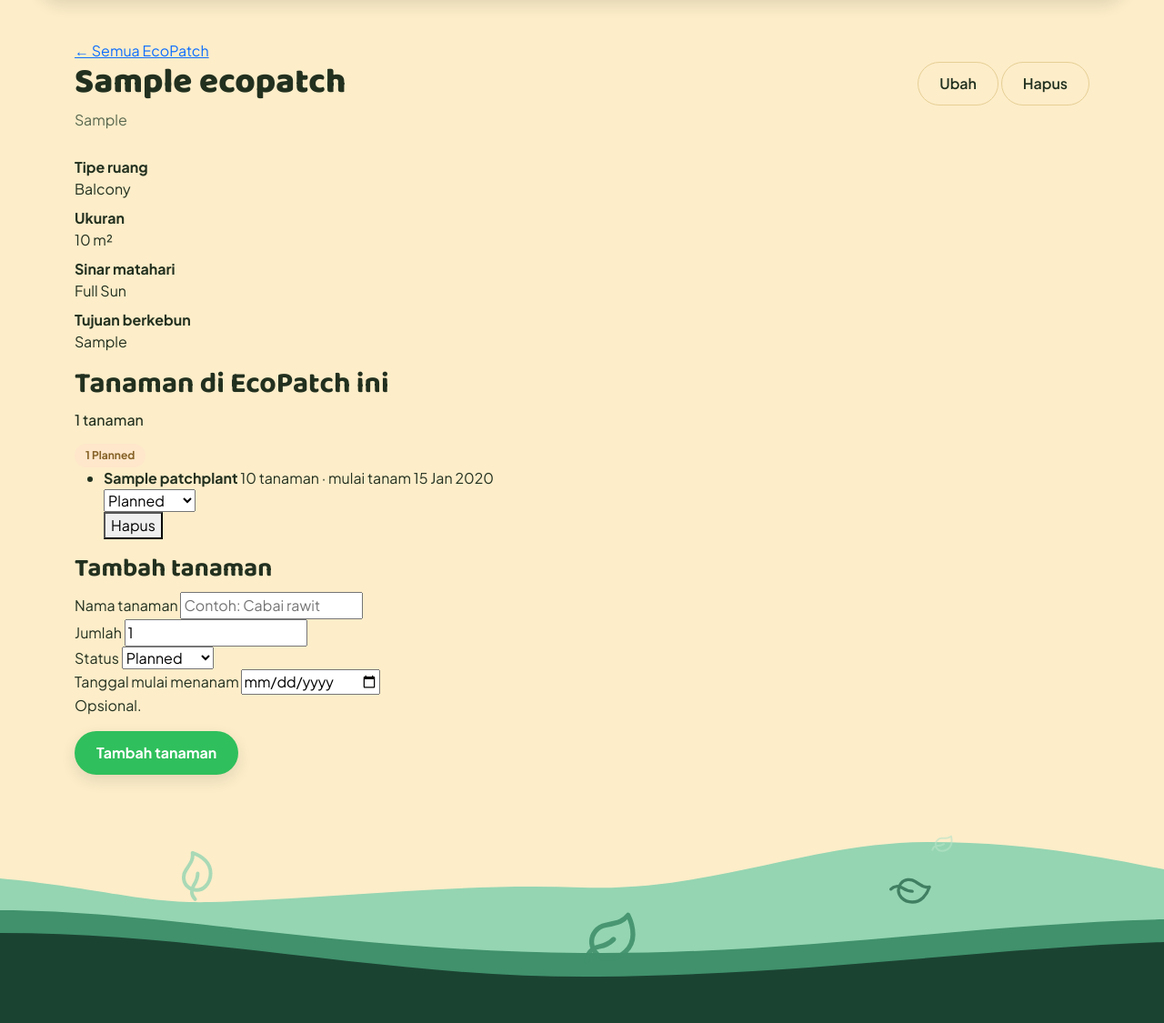
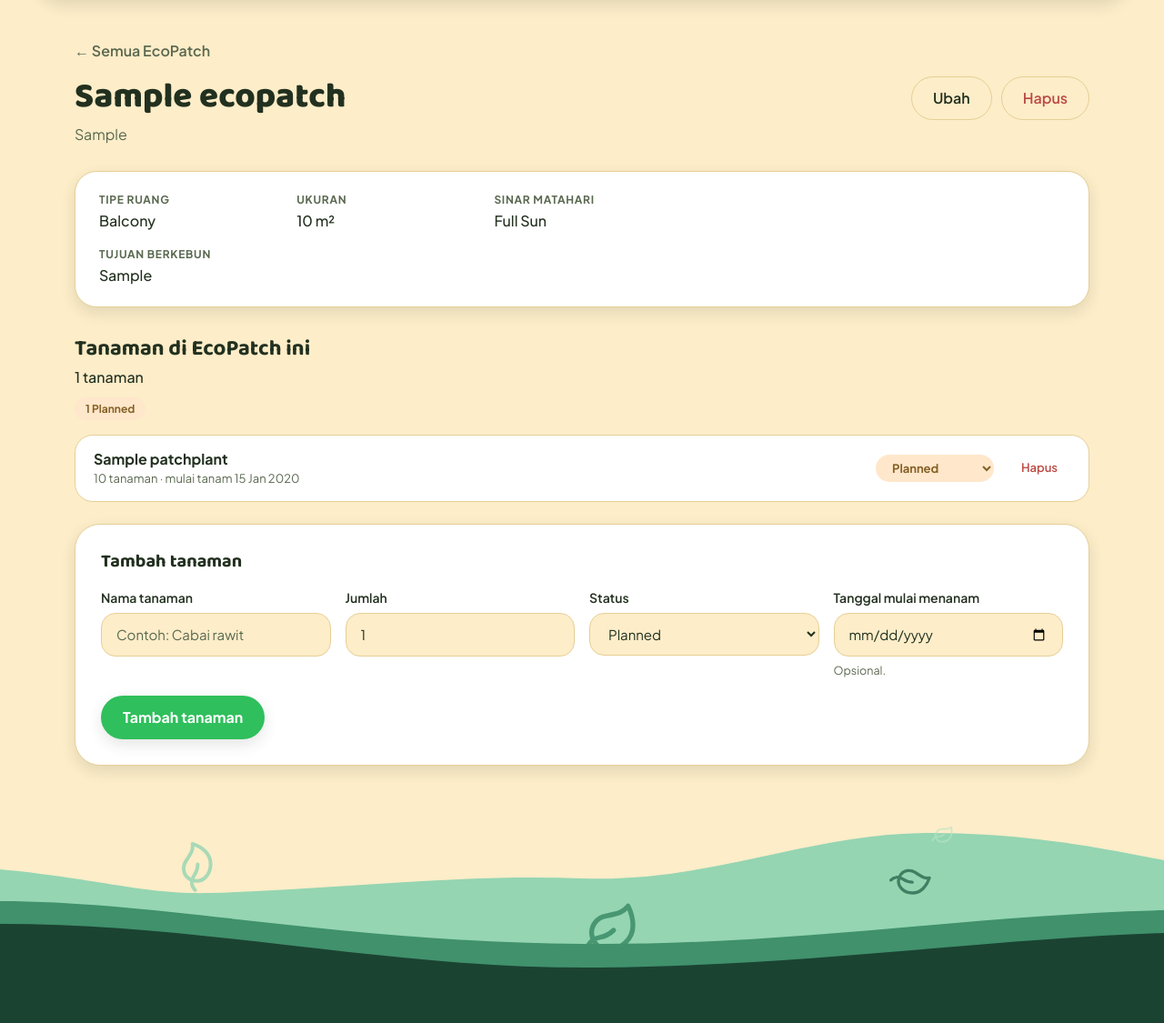
Before and after one commit to pbpa02-ecopatch/ecopatch-web, a Django app: page /my-ecopatch/1/ in a window 1280 px wide. Shown: the part 80-1205 px from the top of the page at 91% size. Run offline with Django 5.2, Linux system fonts and the light colour scheme; a user stored in the database is signed in; tables that the repository leaves empty hold one stand-in row (values such as "Sample post"); some libraries are stand-ins or nearby versions.

Commit message:
style(my-ecopatch): style EcoPatch forms, detail page, and plant list

```diff
--- a/static/css/custom.css
+++ b/static/css/custom.css
@@ -1714,3 +1714,280 @@ h1, h2, h3, .navbar-brand {
         padding: 16px;
     }
 }
+
+/* my-ecopatch */
+.patch-card {
+    position: relative;
+}
+
+.patch-card-link {
+    color: inherit;
+    text-decoration: none;
+}
+
+.patch-card-link:hover,
+.patch-card-link:focus-visible {
+    color: var(--brand-600);
+}
+
+.patch-back {
+    display: inline-block;
+    margin-bottom: 16px;
+    color: var(--ink-muted);
+    font-weight: 600;
+    text-decoration: none;
+}
+
+.patch-back:hover {
+    color: var(--brand-600);
+}
+
+.patch-head-actions {
+    display: flex;
+    flex-wrap: wrap;
+    gap: 10px;
+}
+
+.btn-success.patch-btn-danger {
+    background: var(--danger);
+}
+
+.btn-success.patch-btn-danger:hover,
+.btn-success.patch-btn-danger:focus-visible {
+    background: color-mix(in srgb, var(--danger) 80%, var(--ink));
+}
+
+.btn-outline-success.patch-btn-danger {
+    color: color-mix(in srgb, var(--danger) 75%, var(--ink));
+}
+
+.btn-outline-success.patch-btn-danger:hover,
+.btn-outline-success.patch-btn-danger:focus-visible {
+    color: color-mix(in srgb, var(--danger) 75%, var(--ink));
+}
+
+.patch-form-shell {
+    max-width: 640px;
+    margin: 0 auto;
+}
+
+.patch-form-shell .patch-page-lead {
+    margin-bottom: 24px;
+}
+
+.patch-form {
+    display: flex;
+    flex-direction: column;
+    gap: 18px;
+    padding: 28px;
+    border: 1px solid var(--border);
+    border-radius: 28px;
+    background: var(--surface-200);
+    box-shadow: 0 6px 16px rgba(34, 48, 31, 0.12);
+}
+
+form.patch-form-actions {
+    display: flex;
+    flex-wrap: wrap;
+    gap: 12px;
+}
+
+.patch-form-title {
+    margin: 0;
+    color: var(--ink);
+    font-size: 1.25rem;
+}
+
+.patch-form-grid {
+    display: grid;
+    grid-template-columns: repeat(auto-fit, minmax(200px, 1fr));
+    gap: 16px;
+}
+
+.patch-form-actions {
+    display: flex;
+    flex-wrap: wrap;
+    gap: 12px;
+}
+
+.patch-label {
+    display: block;
+    margin-bottom: 6px;
+    color: var(--ink);
+    font-size: 14px;
+    font-weight: 600;
+}
+
+.patch-form input:not([type="hidden"]),
+.patch-form select,
+.patch-form textarea {
+    width: 100%;
+    padding: 12px 16px;
+    border: 1.5px solid var(--border);
+    border-radius: 16px;
+    background: var(--surface-100);
+    color: var(--ink);
+    font-size: 15px;
+    transition: border-color 0.2s ease, box-shadow 0.2s ease, background-color 0.2s ease;
+}
+
+.patch-form input::placeholder,
+.patch-form textarea::placeholder {
+    color: var(--ink-muted);
+}
+
+.patch-form input:focus,
+.patch-form select:focus,
+.patch-form textarea:focus {
+    outline: none;
+    border-color: var(--brand-500);
+    background: var(--surface-200);
+    box-shadow: 0 0 0 4px var(--brand-300);
+}
+
+.patch-field.has-error input,
+.patch-field.has-error select,
+.patch-field.has-error textarea {
+    border-color: var(--danger);
+}
+
+.patch-help {
+    margin: 6px 0 0;
+    color: var(--ink-muted);
+    font-size: 12.5px;
+}
+
+.patch-error {
+    margin: 6px 0 0;
+    color: color-mix(in srgb, var(--danger) 75%, var(--ink));
+    font-size: 13px;
+    font-weight: 500;
+}
+
+.patch-alert {
+    padding: 12px 16px;
+    border-radius: 16px;
+    background: color-mix(in srgb, var(--danger) 12%, var(--surface-200));
+    color: color-mix(in srgb, var(--danger) 75%, var(--ink));
+    font-size: 14px;
+    font-weight: 500;
+}
+
+.patch-info {
+    display: grid;
+    grid-template-columns: repeat(auto-fit, minmax(160px, 1fr));
+    gap: 16px 24px;
+    margin: 0 0 32px;
+    padding: 22px 26px;
+    border: 1px solid var(--border);
+    border-radius: 24px;
+    background: var(--surface-200);
+    box-shadow: 0 6px 16px rgba(34, 48, 31, 0.12);
+}
+
+.patch-info dt {
+    margin-bottom: 2px;
+    color: var(--ink-muted);
+    font-size: 12px;
+    font-weight: 700;
+    letter-spacing: 0.06em;
+    text-transform: uppercase;
+}
+
+.patch-info dd {
+    margin: 0;
+    color: var(--ink);
+    font-weight: 500;
+}
+
+.patch-info-wide {
+    grid-column: 1 / -1;
+}
+
+/* Detail: plants panel */
+.patch-plants-head {
+    margin-bottom: 16px;
+}
+
+.patch-section-title {
+    margin: 0 0 4px;
+    color: var(--ink);
+    font-size: 1.5rem;
+}
+
+.patch-plants-head .patch-card-count {
+    margin-bottom: 10px;
+}
+
+.plant-list {
+    display: flex;
+    flex-direction: column;
+    gap: 12px;
+    margin: 0 0 24px;
+    padding: 0;
+    list-style: none;
+}
+
+.plant-row {
+    display: flex;
+    flex-wrap: wrap;
+    align-items: center;
+    gap: 12px 16px;
+    padding: 14px 20px;
+    border: 1px solid var(--border);
+    border-radius: 20px;
+    background: var(--surface-200);
+}
+
+.plant-main {
+    display: flex;
+    flex: 1;
+    flex-direction: column;
+    min-width: 160px;
+}
+
+.plant-name {
+    color: var(--ink);
+}
+
+.plant-meta {
+    color: var(--ink-muted);
+    font-size: 13px;
+}
+
+/* Status select reuses the pill tones (.patch-pill--growing, etc. only set --tone-* variables) */
+.plant-status-select {
+    padding: 6px 30px 6px 14px;
+    border: none;
+    border-radius: 999px;
+    background-color: var(--tone-soft);
+    color: var(--tone-text);
+    font-size: 13px;
+    font-weight: 700;
+    cursor: pointer;
+}
+
+.plant-status-select:focus-visible {
+    outline: 3px solid var(--brand-300);
+    outline-offset: 2px;
+}
+
+.plant-remove {
+    padding: 6px 14px;
+    border: none;
+    border-radius: 999px;
+    background: transparent;
+    color: color-mix(in srgb, var(--danger) 75%, var(--ink));
+    font-size: 13px;
+    font-weight: 600;
+}
+
+.plant-remove:hover,
+.plant-remove:focus-visible {
+    background: color-mix(in srgb, var(--danger) 12%, var(--surface-200));
+}
+
+.htmx-request.plant-status-form,
+.htmx-request .plant-status-select {
+    opacity: 0.6;
+}
```
